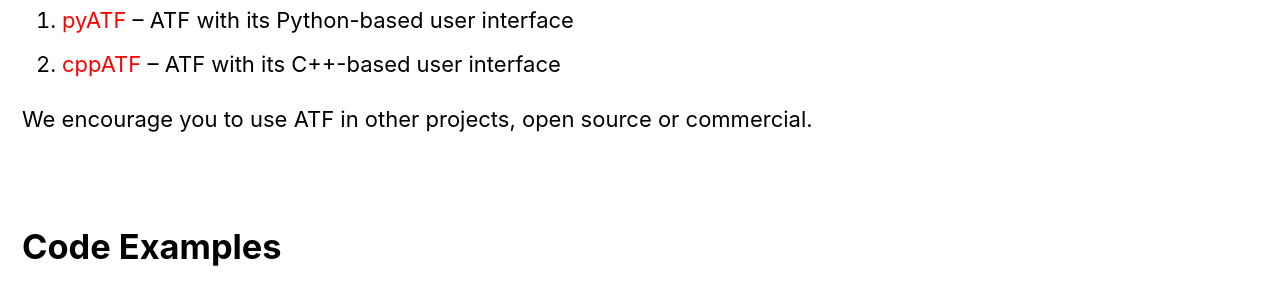
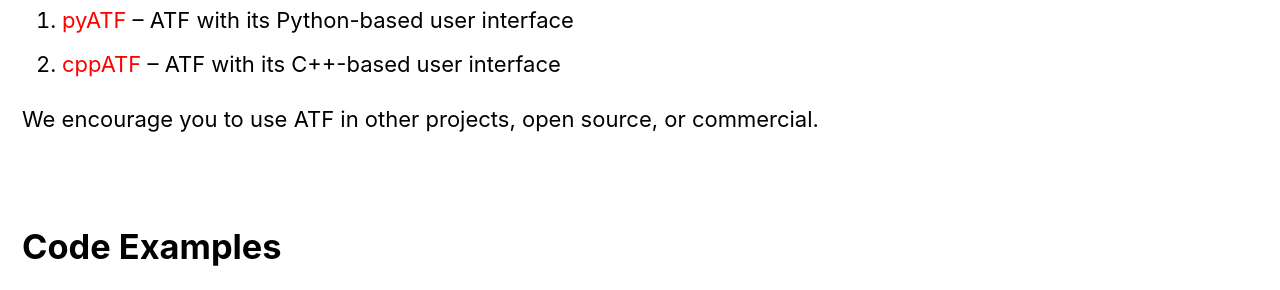
Before and after one commit to atf-tuner/atf-tuner.github.io, a Jekyll site: the page built from index.md, in a window 1280 px wide and 900 px high, scrolled down 2056 px. Shown: the part 154-444 px from the top of the window. Built offline with Jekyll 4.4.1, drawn with Linux system fonts in a browser that asks for light colours; cached includes are drawn as plain includes.

```diff
--- a/index.md
+++ b/index.md
@@ -40,7 +40,7 @@ ATF is open source on [GitHub](https://github.com/atf-tuner/), with both of its
   1. [pyATF](https://github.com/atf-tuner/pyATF) -- ATF with its Python-based user interface
   2. [cppATF](https://github.com/atf-tuner/cppATF) -- ATF with its C++-based user interface
 
-We encourage you to use ATF in other projects, open source or commercial.
+We encourage you to use ATF in other projects, open source, or commercial.
 
 <br>
 # Code Examples
```
